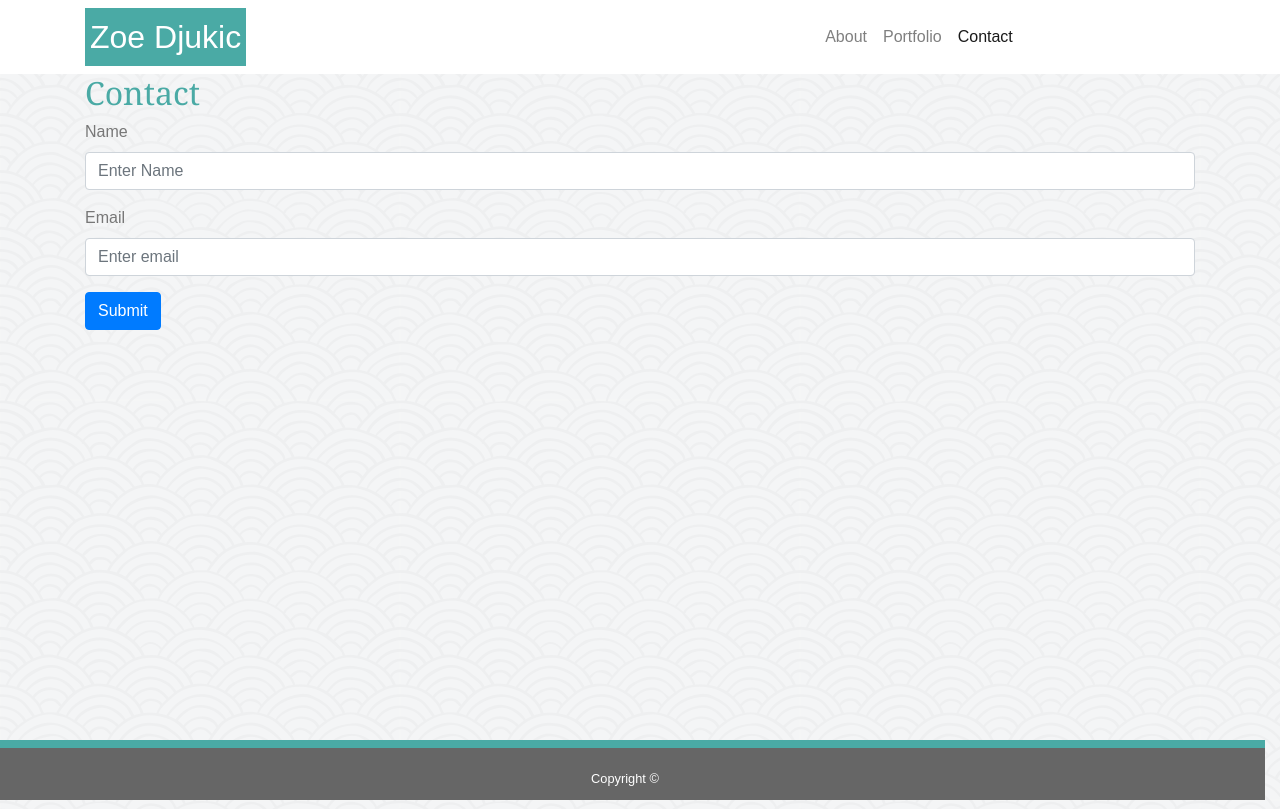
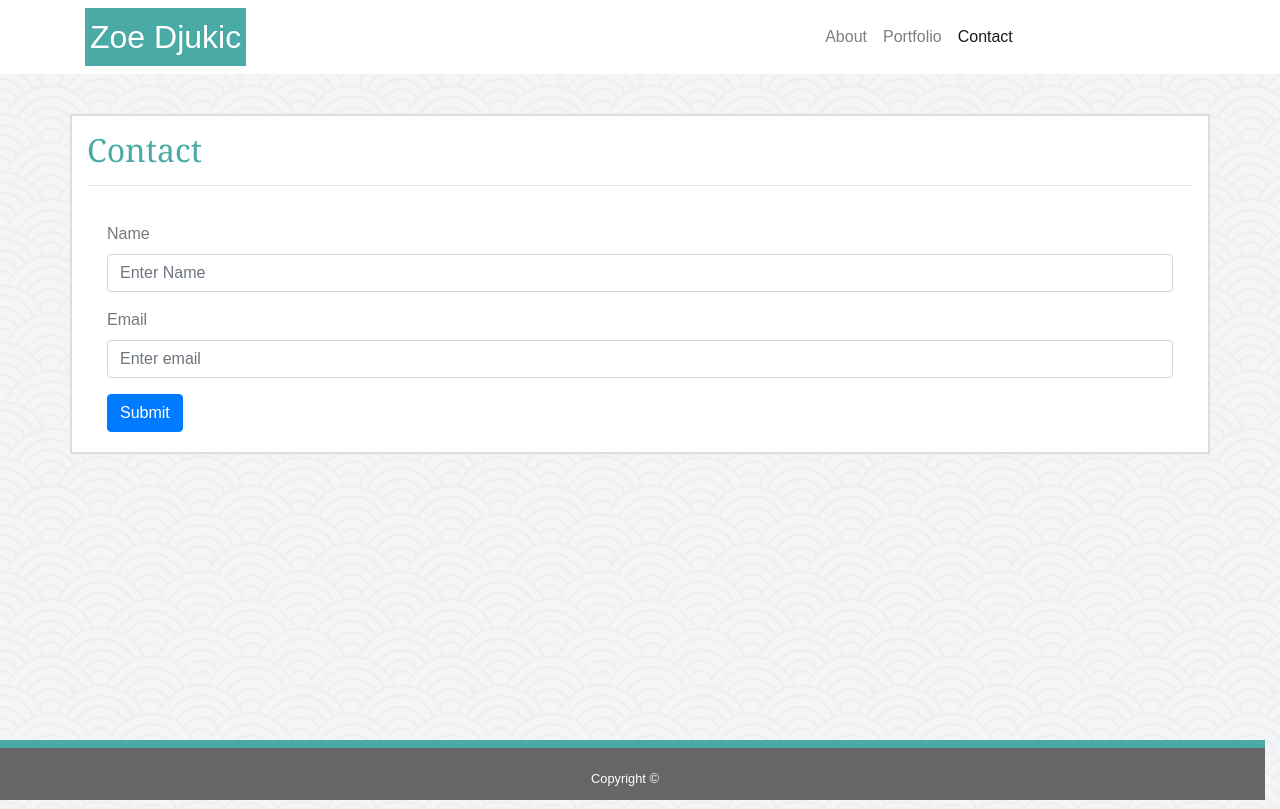
Before and after one commit to ZoeDj/Bootstrap-Portfolio, a plain HTML site: page contact.html in a window 1280 px wide. Drawn offline with nearby package versions, Linux system fonts and the light colour scheme.

Commit message:
hr added

```diff
--- a/contact.html
+++ b/contact.html
@@ -28,9 +28,9 @@
         </nav>
     </div>
 
-    <div class="container">
+    <div class="container main">
             <div class="row">
-                <div class="col-12"><h2>Contact</h2></div>
+                <div class="col-12"><h2>Contact</h2> <hr></div>
             </div>
         <form action="mailto:zoedjukic@gmail.com" method="get">
             <div class="form-group">
--- a/css/style.css
+++ b/css/style.css
@@ -37,6 +37,7 @@ body {
 h2{
   font-family: 'Georgia', Times, Times New Roman, serif;
   color:  #4aaaa5;
+  padding-top: 15px;
 }
 
 /* sticky  footer*/
@@ -72,3 +73,8 @@ body {
   margin: 2.5%;
   border: none;
 }
+
+/* contact */
+form {
+  padding: 20px;
+}
```
Also changed, not shown: index.htm (+1 -1 lines), portfolio.html (+1 -1 lines).
